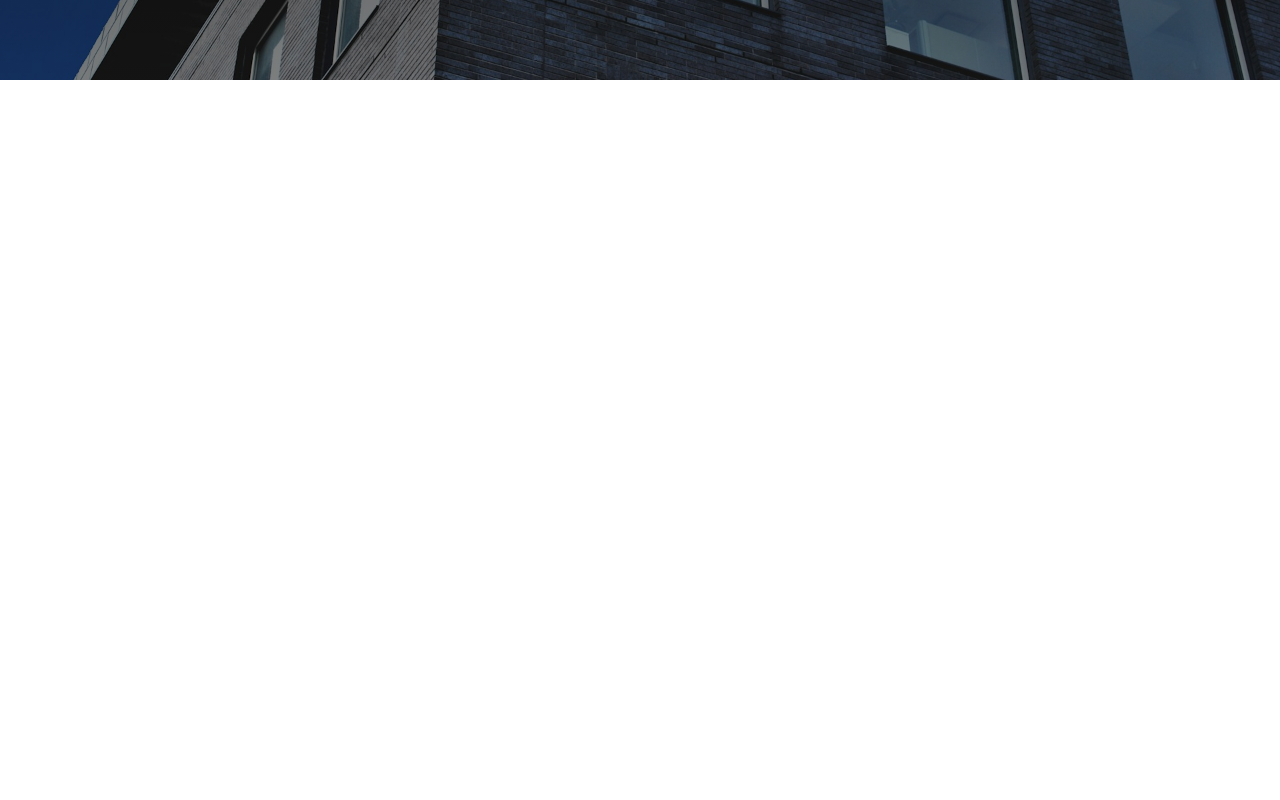
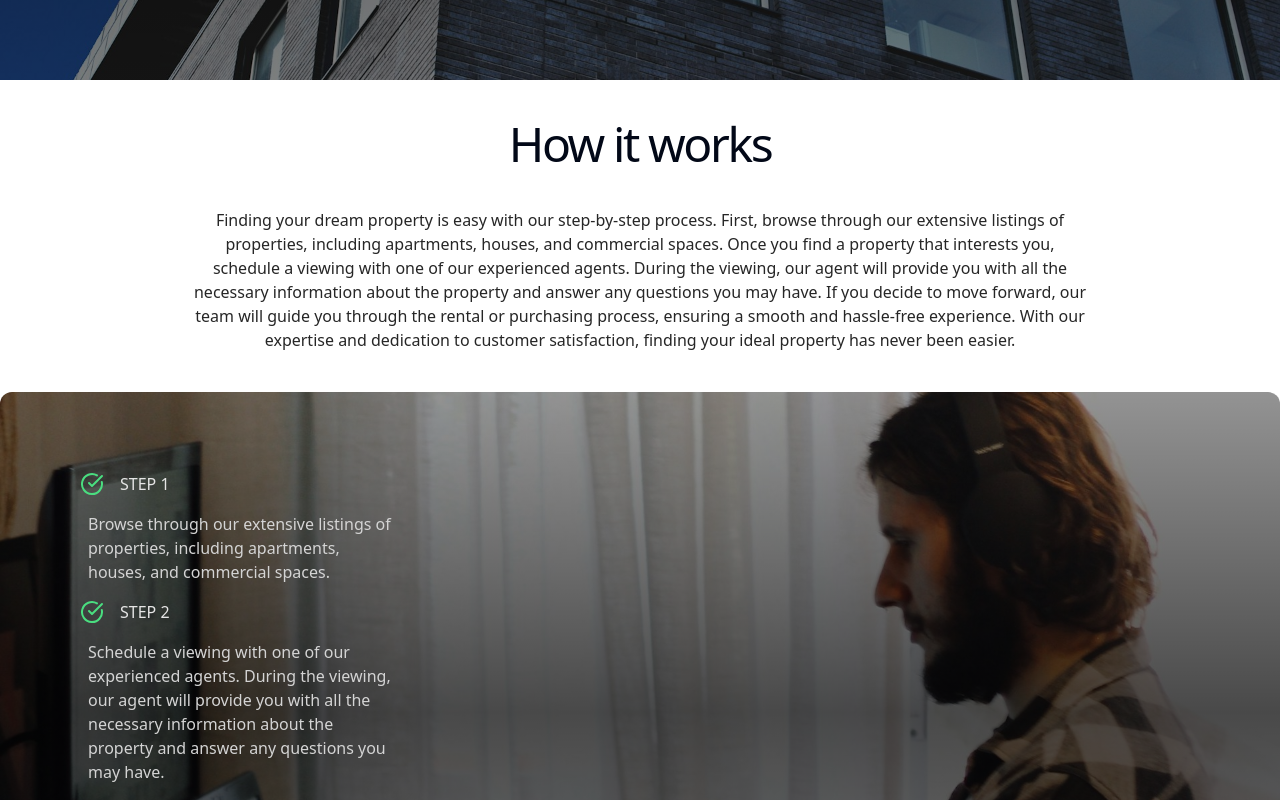
Before and after one commit to NithinGopal/re-es-ct, a Next.js app: page / in a window 1280 px wide. Shown: the part 720-1520 px from the top of the page. Before the commit the page ends 800 px from the top, so only its background shows below. Built offline with nearby package versions, Linux system fonts and the light colour scheme.

Commit message:
added how it works section

```diff
--- a/src/app/globals.css
+++ b/src/app/globals.css
@@ -70,3 +70,9 @@
   background-position: 30%;
   background-size: cover;
 }
+
+.works {
+  background-image: linear-gradient(to top, rgba(0, 0, 0, 0.5), rgba(0, 0, 0, 0.7), rgba(0, 0, 0, 0.4)), url('../../public/works.jpeg');
+  /* background-position: 30%; */
+  background-size: cover;
+}
--- a/src/app/page.tsx
+++ b/src/app/page.tsx
@@ -1,5 +1,6 @@
 import Hero from "@/components/Hero"
 import Navbar from "@/components/Navbar"
+import HOW_IT_WORKS from "@/components/HowItWorks"
 
 
 const Home = () => {
@@ -7,6 +8,7 @@
     <div>
       <Navbar />
       <Hero />
+      <HOW_IT_WORKS />
     </div>
   )
 }
--- /dev/null
+++ b/src/components/HowItWorks.tsx
@@ -0,0 +1,32 @@
+import { HOW_IT_WORKS } from "@/constants"
+import { CircleCheckBig } from "lucide-react"
+
+const HowItWorks = () => {
+  return (
+    <div className="container mx-auto my-10 border-b pd-10">
+        <h2 className="text-center text-3xl tracking-tighter sm:text-4xl lg:text-5xl">
+            {HOW_IT_WORKS.title}
+        </h2>
+        <p className="mx-auto my-10 max-w-4xl text-center text-neutral-800">
+            {HOW_IT_WORKS.content}
+        </p>
+        <div className="works relative h-[640px] rounded-xl">
+            <div className="absolute left-0 top-0 h-full overflow-hidden p-10 md:p-20">
+                {HOW_IT_WORKS.steps.map((step, index) => (
+                    <div key={index}>
+                        <div className="flex items-center">
+                            <CircleCheckBig className="mr-4 text-green-400" />
+                            <h6 className="font-medium uppercase text-neutral-200">
+                                {step.title}
+                            </h6>
+                        </div>
+                        <p className="my-2 max-w-80 p-2 text-neutral-300">{step.text}</p>
+                    </div>
+                ))}
+            </div>
+        </div>
+    </div>
+  )
+}
+
+export default HowItWorks
```
Also changed, not shown: src/components/FeatureProperty.tsx (added).
